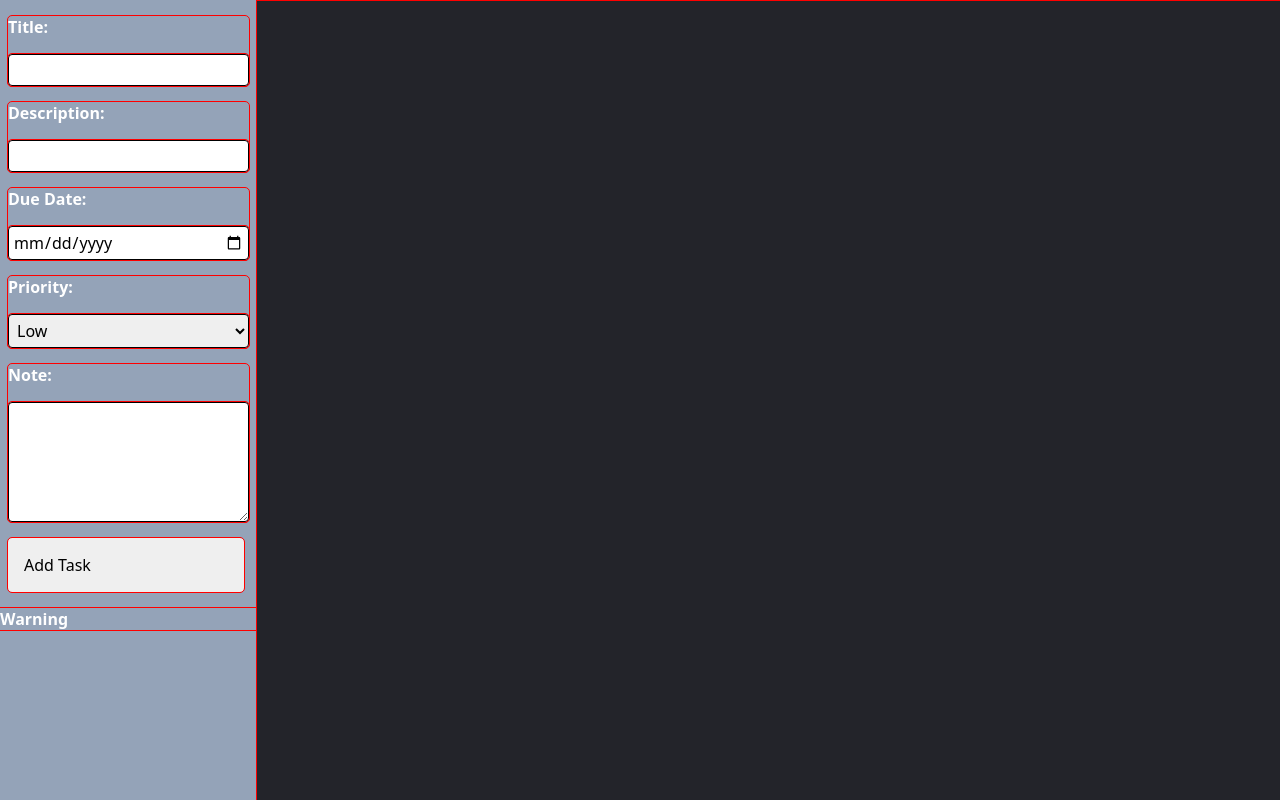
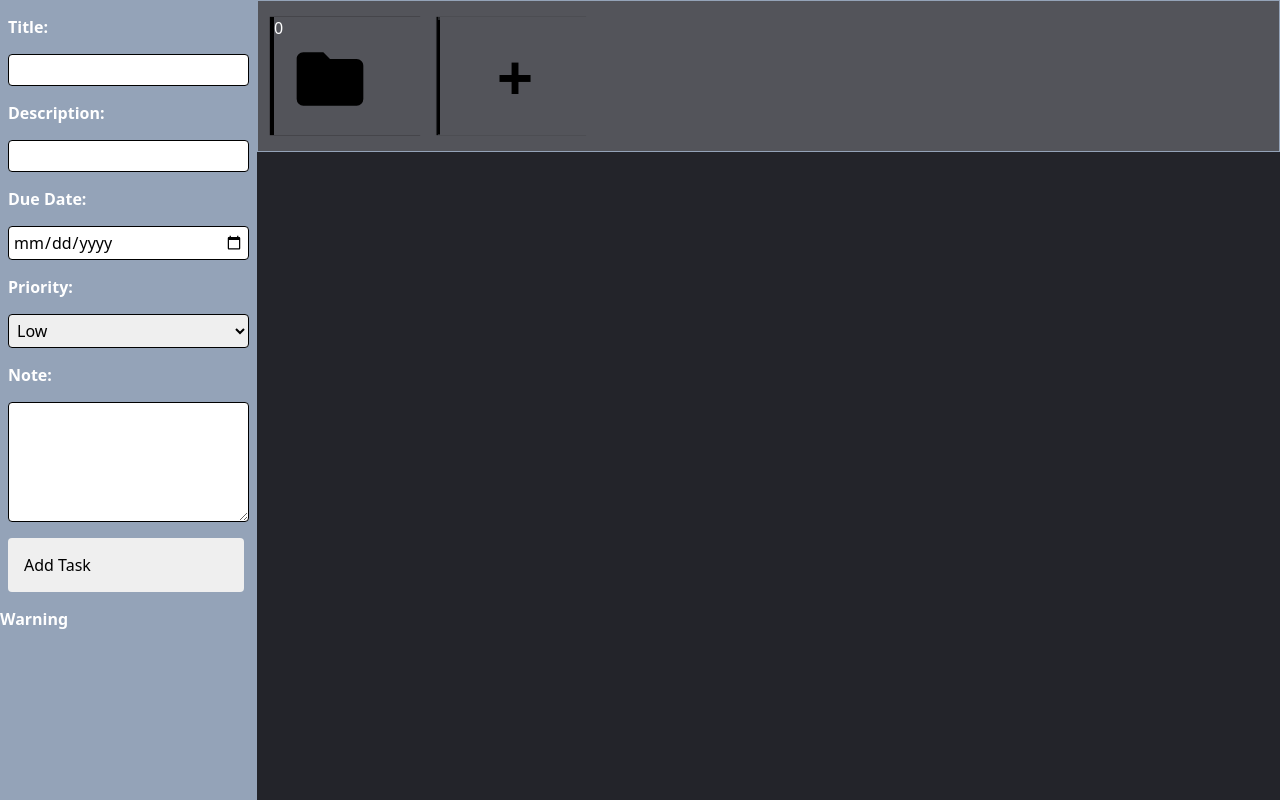
Before and after one commit to urieco/todo-list, a website built with webpack: page src/index.html in a window 1280 px wide. Built offline with nearby package versions, Linux system fonts and the light colour scheme.

Commit message:
Add a list scroller

```diff
--- a/src/index.html
+++ b/src/index.html
@@ -13,13 +13,14 @@
 <body>
     <form id="input-area">
         <label for="title">Title:
-            <input type="text" name="title" id="title">
+            <input type="text" name="title" id="title" required>
         </label>
         <label for="description">Description:
             <input type="text" name="description" id="description">
         </label>
         <label for="dueDate">Due Date:
-            <input type="date" name="dueDate" id="dueDate" pattern="\d{4}-\d{2}-\d{2}" required>
+            <input type="date" name="dueDate" id="dueDate"
+                pattern="\d{4}-\d{2}-\d{2}" required>
         </label>
         <label for="priority">Priority:
             <select name="priority" id="priority">
@@ -33,7 +34,9 @@
         </label>
         <button class="addTask">Add Task</button>
     </form>
-    <div id="app"></div>
+    <div id="app">
+        <div class="scroller-container snaps-inline"></div>
+    </div>
 </body>
 
 </html>
--- a/src/index.js
+++ b/src/index.js
@@ -79,10 +79,6 @@ const appLogic = () => {
         listPanel[currentList].list.splice(targetedTaskIndex, 1);
     }
 
-    function pickList(num) {
-        currentList = num;
-    }
-
     return {
         createList,
         createTask,
@@ -117,12 +113,22 @@ const interactDOM = () => {
         }
     }
 
+    function displayTask(list) {
+        document.querySelectorAll("#app > .list").forEach(element => {
+            element.classList.add("hidden");
+        });
+        document.querySelector(`.list[data-list='${list}']`)
+            .classList.remove("hidden");
+    }
+
     function addList() {
+        // list.Panel.length has already been updated -> minus 1
         makeElement(".list")(app)("data-list", listPanel.length - 1);
+        listScroller();
     }
 
     function addTask(title, dueDate, priority, description, note) {
-        let pickedList = document.querySelector(`[data-list="${currentList}"]`);
+        let pickedList = document.querySelector(`.list[data-list="${currentList}"]`);
         let currentTaskOrder = listPanel[currentList].list.length;
 
         // List name:
@@ -133,16 +139,16 @@ const interactDOM = () => {
                 .textContent = `List ${currentList}: `;
         }
 
-        makeElement(".task", "span")(pickedList)("data-task", currentTaskOrder);
-        let DOMtask = document.querySelector(`span[data-task="${currentTaskOrder}"]`);
-        DOMtask.textContent =
+        let DOMTask = makeElement(".task")(pickedList)("data-task", currentTaskOrder);
+
+        DOMTask().textContent =
             `TITLE: ${title} | DUE DATE: ${dueDate} | PRIORITY: ${priority}   `;
 
         let priorityColor = priority == "High" ? "pink"
             : (priority == "Medium" ? "yellow" : "yellowgreen");
-        DOMtask.setAttribute("style", `background-color: ${priorityColor}`);
+        DOMTask().setAttribute("style", `background-color: ${priorityColor}`);
 
-        let btnContainer = makeElement(".button-container")(DOMtask);
+        let btnContainer = makeElement(".button-container")(DOMTask());
         // Finish Btn
         addButton(".finish", btnContainer());
 
@@ -152,10 +158,10 @@ const interactDOM = () => {
         let details = makeElement(".detail")(pickedList)("data-task", currentTaskOrder);
         details().classList.add("hidden");
         details().innerText = `DESCRIPTION: ${description}\nNOTE: ${note}`;
-        DOMtask.addEventListener("mouseover", () => {
+        DOMTask().addEventListener("mouseover", () => {
             details().classList.toggle("hidden");
         });
-        DOMtask.addEventListener("mouseleave", () => {
+        DOMTask().addEventListener("mouseleave", () => {
             details().classList.toggle("hidden");
         });
     }
@@ -169,7 +175,8 @@ const interactDOM = () => {
             btn().textContent = "X";
             btn().addEventListener("click", () => {
                 btn().parentNode.parentNode.remove();
-                document.querySelector(`.detail[data-task='${targetedTaskIndex}']`).remove();
+                document.querySelector
+                    (`.detail[data-task='${targetedTaskIndex}']`).remove();
                 appLogic().removeTask(targetedTaskIndex);
                 resetDataTaskIndex(targetedTaskIndex);
             });
@@ -192,11 +199,48 @@ const interactDOM = () => {
         });
     }
 
+    function listScroller() {
+        const allScrollerItem = document.querySelectorAll(".scroller-container > div");
+        allScrollerItem.forEach(element => element.remove());
+
+
+        for (let list of listPanel) {
+            const scrollerItem = makeElement(".scroller-item")
+                (document.querySelector(".scroller-container"))
+                ("data-list", listPanel.indexOf(list));
+
+            let listNameIndex = Number(scrollerItem().getAttribute("data-list")),
+                listName = document.querySelector(`.list[data-list='${listNameIndex}']`)
+                    .getAttribute("name");
+            scrollerItem().textContent = listName != undefined ?
+                listName : listNameIndex;
+
+            makeElement(".image", "img")(scrollerItem())("src", "./images/folder.svg");
+
+            scrollerItem().addEventListener("click", () => {
+                document.querySelectorAll(".scroller-item").forEach(element => {
+                    element.classList.remove("selected");
+                })
+                scrollerItem().classList.toggle("selected");
+                currentList = listNameIndex;
+                displayTask(currentList);
+            });
+        }
+
+        let moreList = makeElement(".more-list")
+            (document.querySelector(".scroller-container"));
+
+        moreList().textContent = "+";
+        moreList().addEventListener("click", () => {
+            appLogic().createList();
+        });
+    }
 
     return {
         makeElement,
         addList,
-        addTask
+        addTask,
+        listScroller,
     }
 }
 
@@ -215,6 +259,9 @@ const interactDOM = () => {
         // document.querySelector("#reset").click();
         e.preventDefault();
     });
+
+    // Add a default list:
+    appLogic().createList();
 })();
 
 (function test() {
@@ -222,7 +269,3 @@ const interactDOM = () => {
         listPanel = [];
     }
 })();
-
-// Add a default list:
-appLogic().createList();
-appLogic().createList();
--- a/src/style.css
+++ b/src/style.css
@@ -4,11 +4,12 @@
     margin: 0;
     box-sizing: border-box;
     font-family: system-ui, -apple-system, BlinkMacSystemFont, 'Segoe UI', Roboto, Oxygen, Ubuntu, Cantarell, 'Open Sans', 'Helvetica Neue', sans-serif;
-    outline: 1px solid red;
+    /* outline: 1px solid red; */
 }
 
 body {
     display: flex;
+    height: 100%;
 }
 
 #input-area {
@@ -46,6 +47,68 @@ textarea {
 #app {
     background: #23242a;
     width: 100%;
+}
+
+.scroller-container {
+    background-color: #53545A;
+    display: grid;
+    gap: 1em;
+    grid-auto-flow: column;
+    grid-auto-columns: 150px;
+    padding: 1em;
+    border: 0.05em solid #94a3b8;
+    overflow-x: auto;
+    overscroll-behavior-inline: contain;
+}
+
+.scroller-item {
+    color: white;
+    display: grid;
+    max-width: 150px;
+    min-width: 100px;
+    box-shadow: -0.25em 0 1px black;
+    overflow: hidden;
+    cursor: pointer;
+}
+
+.scroller-item > img {
+    position: relative;
+    left: 1em;
+    width: 5rem;
+    margin-bottom: 1em;
+}
+
+.scroller-item:hover,
+.more-list:hover {
+    transform: translateY(-5%);
+    overflow: visible;
+}
+
+.snaps-inline {
+    scroll-snap-type: inline mandatory;
+    scroll-padding: 1em;
+}
+
+.snaps-inline {
+    scroll-snap-align: start;
+}
+
+.selected {
+    border: 1px solid #fffbeb;
+    box-shadow: none;
+    transform: translateY(-0.5em);
+}
+
+.more-list {
+    font-size: 4rem;
+    font-weight: bold;
+    display: flex;
+    justify-content: center;
+    align-items: center;
+    max-width: 150px;
+    min-width: 100px;
+    box-shadow: -0.07em 0 1px black;
+    cursor: pointer;
 }
 
 .list {
@@ -116,5 +179,6 @@ textarea {
 }
 
 .hidden {
+    display: none;
     visibility: collapse;
 }
```
Also changed, not shown: src/images/folder.svg (added).
